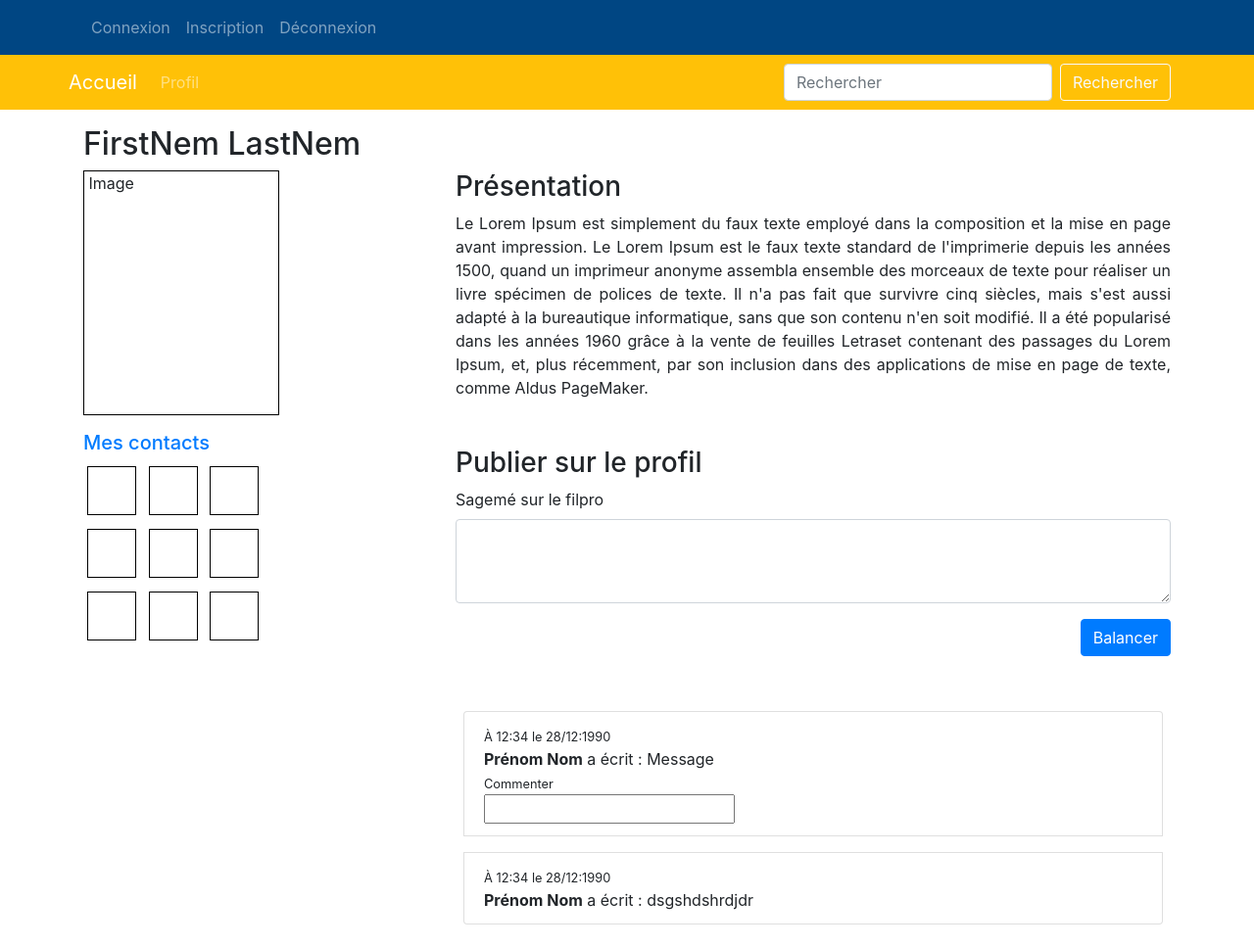
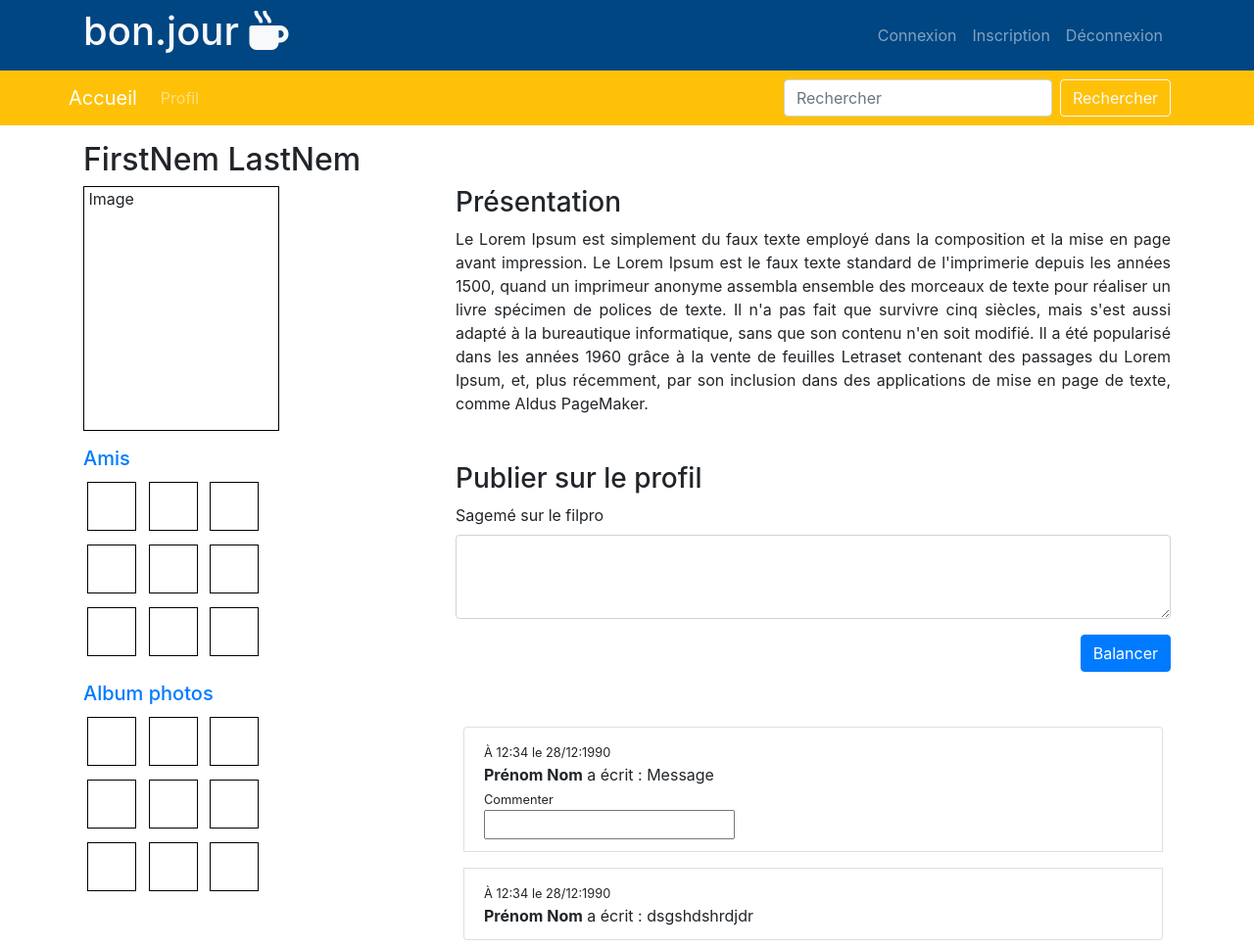
Before and after one commit to Heroszhen/projetfinal, a Symfony app: template templates/profil/index.html.twig in a window 1280 px wide. Shown: the whole page at 98% size. Before the commit the page ends 944 px from the top, so only its background shows below. Run offline with Twig, Linux system fonts and the light colour scheme; the template is opened without the code that fills it, so the values that code supplies are empty; some libraries are stand-ins or nearby versions.

Commit message:
nouveau profil

```diff
--- a/src/Form/InscriptionType.php
+++ b/src/Form/InscriptionType.php
@@ -22,7 +22,7 @@ class InscriptionType extends AbstractType
             ->add('prenom',
                     TextType::class,
                 [
-                    'label' => 'Prenom'
+                    'label' => 'Prénom'
                 ]
                 )
             ->add('nom',
--- a/templates/accueil/connexion.html.twig
+++ b/templates/accueil/connexion.html.twig
@@ -1,8 +1,8 @@
 {% extends 'base.html.twig' %}
 
 {% block body %}
-<div class="row">
-    <div class="card m-3 col-md-3">
+<div class="row justify-content-center">
+    <div class="card m-5 col-md-6">
         <div class="card-body">
             <h5 class="card-title">Connexion</h5>
             <form method="post">
--- a/templates/base.html.twig
+++ b/templates/base.html.twig
@@ -5,6 +5,7 @@
         <title>{% block title %}Projet Final{% endblock %}</title>
         {% block stylesheets %}
             <link rel="stylesheet" href="{{ asset('lib/bootstrap/bootstrap.min.css') }}">
+            <link rel="stylesheet" href="https://use.fontawesome.com/releases/v5.8.1/css/all.css" integrity="sha384-50oBUHEmvpQ+1lW4y57PTFmhCaXp0ML5d60M1M7uH2+nqUivzIebhndOJK28anvf" crossorigin="anonymous">
             <link rel="stylesheet" href="{{ asset('css/style.css') }}">
         {% endblock %}
     </head>
@@ -12,6 +13,7 @@
 
     <nav class="navbar navbar-expand-md navbar-dark bg-primary" id="navbar">
         <div class="container">
+            <h1 class="text-light">bon.jour <i class="fas fa-mug-hot"></i></h1>
             <ul class="navbar-nav">
                 {# {% if app.user is null %} #} {# Si l'utilisateur n'est pas connecté #}
                 <li class="nav-item"><a class="nav-link" href="{{ path('app_accueil_connexion') }}">Connexion</a></li>
--- a/templates/profil/index.html.twig
+++ b/templates/profil/index.html.twig
@@ -17,7 +17,7 @@
 
             <div class="mt-3">
                 <h5>
-                    <a href="">Mes contacts</a>
+                    <a href="">Amis</a>
                 </h5>
                 <div class="row justify-content-between">
                     <div class="col-12">
@@ -37,6 +37,32 @@
                     </div>
                 </div>
             </div>
+
+            <div class="mt-3">
+                <h5>
+                    <a href="">Album photos</a>
+                </h5>
+                <div class="row justify-content-between">
+                    <div class="col-12">
+                        <div class="vignette m-1"></div>
+                        <div class="vignette m-1"></div>
+                        <div class="vignette m-1"></div>
+                    </div>
+                    <div class="col-12">
+                        <div class="vignette m-1"></div>
+                        <div class="vignette m-1"></div>
+                        <div class="vignette m-1"></div>
+                    </div>
+                    <div class="col-12">
+                        <div class="vignette m-1"></div>
+                        <div class="vignette m-1"></div>
+                        <div class="vignette m-1"></div>
+                    </div>
+                </div>
+            </div>
+
+
+
         </div>
 
 
```
Also changed, not shown: templates/accueil/index.html.twig (+8 -8 lines), 1 other file.
